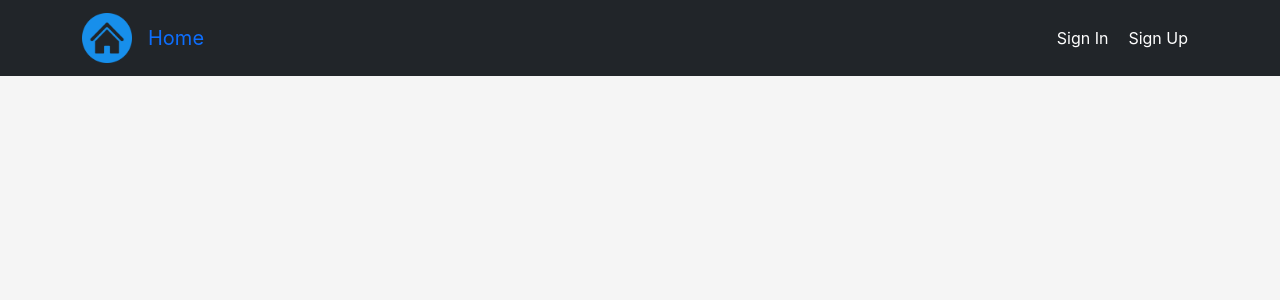
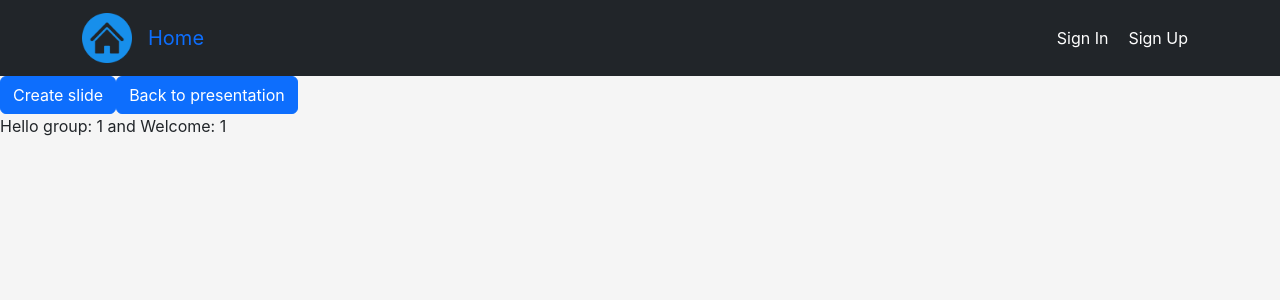
Before and after one commit to AdvancedWebDevTeam/frontend-kahoot, a React (Create React App) app: page /slides/1/show/1 in a window 1280 px wide. Shown: the top 300 px of the page. Built offline with nearby package versions, Linux system fonts and the light colour scheme.

Commit message:
basic view slide

```diff
--- a/src/components/home/Home.jsx
+++ b/src/components/home/Home.jsx
@@ -12,6 +12,7 @@ import "./Home.css";
 import UserProfile from "../profile/UserProfile";
 import JoinGroupByLink from "../group/joinGroup/JoinGroupByLink";
 import Presentation from "../presentation/Presentation";
+import Slide from "../slide/Slide";
 
 import userImage from "./user.png";
 import homeImage from "./home-button.png";
@@ -133,6 +134,7 @@ export default function Home() {
         <Route path="profile" element={<UserProfile />} />
 		    <Route path="invite/*" element={<JoinGroupByLink />} />
         <Route path="presentations/:groupId" element={<Presentation/>} />
+        <Route path="slides/:groupId/show/:presentId" element={<Slide/>} />
       </Routes>
     </div>
   );
--- a/src/components/presentation/Presentation.jsx
+++ b/src/components/presentation/Presentation.jsx
@@ -57,6 +57,7 @@ export default function Presentation() {
 
     const ViewSlide_Click = (e) => {
         console.log(e.target.id);
+        navigate( `/slides/${params.groupId}/show/${e.target.id}`)
     }
 
     const Delete_Click = (e) => {
--- /dev/null
+++ b/src/components/slide/Slide.jsx
@@ -0,0 +1,24 @@
+import axios from "axios";
+import { useState, useEffect } from "react";
+import { Button, Modal, Form, Alert } from "react-bootstrap";
+import { useNavigate, useParams } from "react-router-dom";
+
+export default function Slide()
+{
+    const navigate = useNavigate();
+    const params = useParams();
+
+    const BackToPresent_Click = () => {
+        navigate(`/presentations/${params.groupId}`);
+    }
+
+    return(
+        <div>
+            <Button>Create slide</Button>
+            <Button onClick={BackToPresent_Click}>Back to presentation</Button>
+            <div>
+                Hello group: {params.groupId} and Welcome: {params.presentId}
+            </div>
+        </div>
+    )
+}
```
